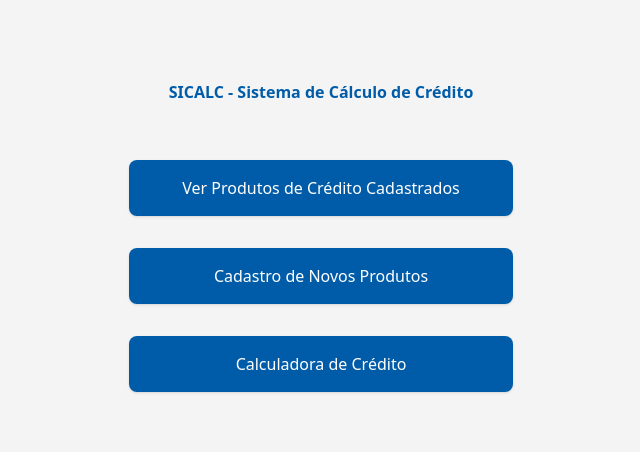
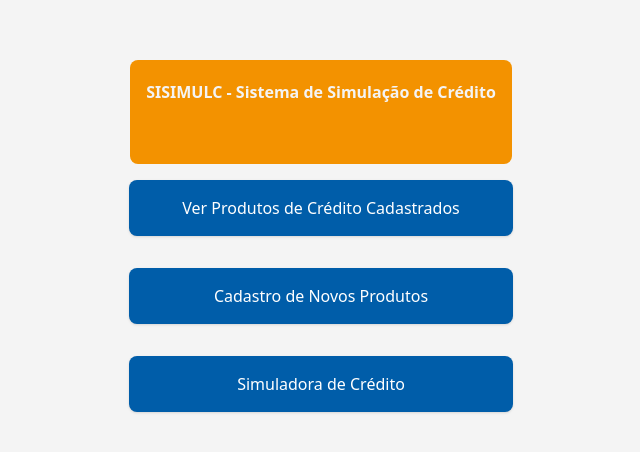
Before and after one commit to CaioVRS21/sicalc-app, an Angular app: page /home in a window 1280 px wide. Shown: the part 156-608 px from the top of the page, without its empty margins (319-959 px from the left). Built offline with nearby package versions, Linux system fonts and the light colour scheme.

Commit message:
pequenas mudanças esteticas e criação do componente de simular crédito

```diff
--- a/src/app/app.routes.ts
+++ b/src/app/app.routes.ts
@@ -2,10 +2,12 @@ import { Routes } from '@angular/router';
 import { Home } from './home/home';
 import { Produtos } from './produtos/produtos';
 import { CadastroProduto } from './cadastro-produto/cadastro-produto';
+import { CalculadoraCredito } from './calculadora-credito/calculadora-credito';
 
 export const routes: Routes = [
     { path: '', component: Home },
     { path: 'home', component: Home },
     { path: 'produtos', component: Produtos },
-    { path: 'cadastro-produto', component: CadastroProduto}
+    { path: 'cadastro-produto', component: CadastroProduto},
+    { path: 'calculadora-credito', component: CalculadoraCredito}
 ];
--- /dev/null
+++ b/src/app/calculadora-credito/calculadora-credito.html
@@ -0,0 +1 @@
+<p>calculadora-credito works!</p>
--- a/src/app/home/home.html
+++ b/src/app/home/home.html
@@ -1,25 +1,28 @@
 <div class="flex flex-col items-center justify-center h-screen bg-[#F4f4f4]">
-    <h1 class="flex flex-col font-bold mb-10 text-[#005CA9]">
-        SICALC - Sistema de Cálculo de Crédito
-    </h1>
+    <div class="px-4 py-5 max-w-sm rounded-lg bg-[#f39200]">
+        <h1 class="font-bold mb-10 text-[#F4f4f4]">
+        SISIMULC - Sistema de Simulação de Crédito
+        </h1>
+    </div>
 
     <div class="flex flex-col w-full max-w-sm">
         <button
             routerLink="/produtos"
-            class="w-full px-4 py-4 mt-4 mb-4 bg-[#005CA9] text-white rounded-lg shadow hover:bg-[#00457A] transition"
+            class="w-full px-4 py-4 mt-4 mb-4 bg-[#005DA9] text-white rounded-lg shadow hover:bg-[#00457A] transition"
         >
             Ver Produtos de Crédito Cadastrados
         </button>
         <button
             routerLink="/cadastro-produto"
-            class="w-full px-4 py-4 mt-4 mb-4 bg-[#005CA9] text-white rounded-lg shadow hover:bg-[#00457A] transition"
+            class="w-full px-4 py-4 mt-4 mb-4 bg-[#005DA9] text-white rounded-lg shadow hover:bg-[#00457A] transition"
         >
             Cadastro de Novos Produtos
         </button>
         <button
-        class="w-full px-4 py-4 mt-4 mb-4 bg-[#005CA9] text-white rounded-lg shadow hover:bg-[#00457A] transition"
+        routerLink="/calculadora-credito"
+        class="w-full px-4 py-4 mt-4 mb-4 bg-[#005DA9] text-white rounded-lg shadow hover:bg-[#00457A] transition"
         >
-            Calculadora de Crédito
+            Simuladora de Crédito
         </button>
     </div>
 </div>
```
Also changed, not shown: src/app/calculadora-credito/calculadora-credito.ts (added, +11 -0 lines), src/app/calculadora-credito/calculadora-credito.css (added), 1 other file (tests, documents, lock files or other folders).
